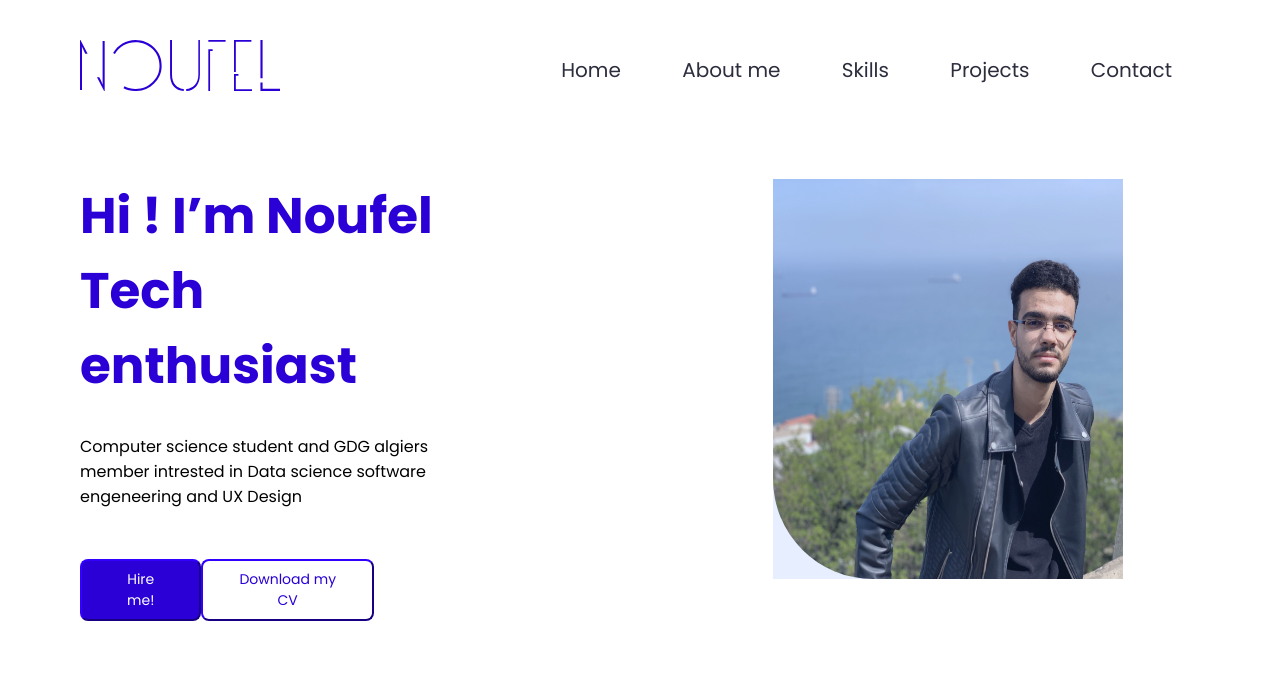
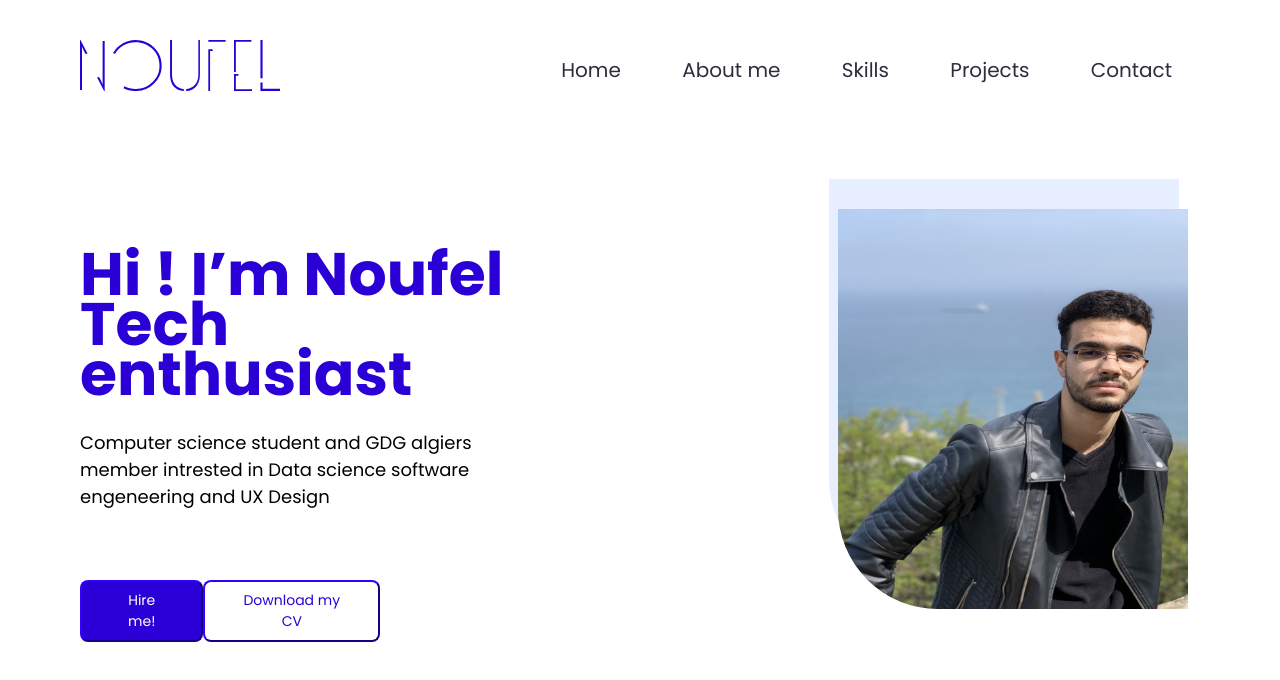
Before and after one commit to Noufel17/Portfolio, a plain HTML site: page Pages/index.html in a window 1280 px wide. Drawn offline with Linux system fonts and the light colour scheme.

Commit message:
fixed the picture, the line-height in header

```diff
--- a/Pages/index.html
+++ b/Pages/index.html
@@ -24,8 +24,7 @@
     <div class="middle_container">
         <div class="left_container">
             <h1 class="nameTitle">
-                Hi ! I’m Noufel<br>
-                Tech enthusiast
+                Hi ! I’m Noufel<br>Tech enthusiast
             </h1>
             <p class="paragraph">
                 Computer science student and GDG algiers member intrested in Data science
@@ -46,7 +45,7 @@
 
             </div>
             <div class="imageFrame">
-                <img src="../Img/PorfilePic.jpg" alt="Profile Image">
+                <img src="../Img/ProfilePic1.jpg" alt="Profile Image">
             </div>
         </div>
     </div>
--- a/Style/main.css
+++ b/Style/main.css
@@ -19,43 +19,44 @@ body{
     text-decoration: none;
     color: #2C2D3D;
     padding:16px 8px;
-    margin-inline:20px;
+    margin-inline: 20px;
 }
 /* nav bar elements on hover */
 .navBar_elems a:hover{
+    padding:8px 8px;
+    /* background-color: lightgray; */
     color:#2A00D6;
+    font-size: 22px;
     font-weight: 700;
-    text-decoration: underline;
+    /* text-decoration: underline; */
+    border-radius: 8px;
 }
 .middle_container{
     display: flex;
-    justify-content: space-between;
+    justify-content:space-between;
     margin-top:80px;
 }
 .left_container{
     display: inline-block;
-    width:35%;
-}
-.right_container{
-    display: flex;
-    justify-content:center;
-    width:45%;
+    margin-top:70px;
+    width:40%;
 }
 /* find a solution for br*/
 .nameTitle{
-    font-size: 50px;
+    font-size: 60px;
     color:#2A00D6;
     font-weight: 700;
+    line-height: 50px;
 }
 .paragraph{
     margin:30px 0px;
-    font-size: 16px;
+    font-size: 18px;
 }
 .buttons{
-    width:75%;
+    width:67%;
     display:flex;
     justify-content:space-between;
-    margin-top:50px;
+    margin-top:70px;
 }
 .btn_hire{
     background-color: #2A00D6;
@@ -87,16 +88,27 @@ body{
     transition:50ms;
     cursor: pointer;
 }
+.right_container{
+    display: flex;
+    justify-content:center;
+    position:relative;
+    width:35%;
+}
 /*delay hover effect*/
 .imageFrame img{
+    z-index: 999;
+    width: 350px;
+    height: 400px;
+    position: absolute;
+    top:30px;
+    left:30px;
+    border-bottom-left-radius: 100px;
+}
+.outerImageFrame{
+    z-index:0;
     width: 350px;
     height: 400px;
     border-bottom-left-radius: 100px;
-}
-.outerImageFrame{
-    width: 350px;
-    height: 400px;
     position: absolute;
     background-color:#4277FF20;
-    /* make it relative */
 }
```
Also changed, not shown: Img/ProfilePic1.jpg (added).
